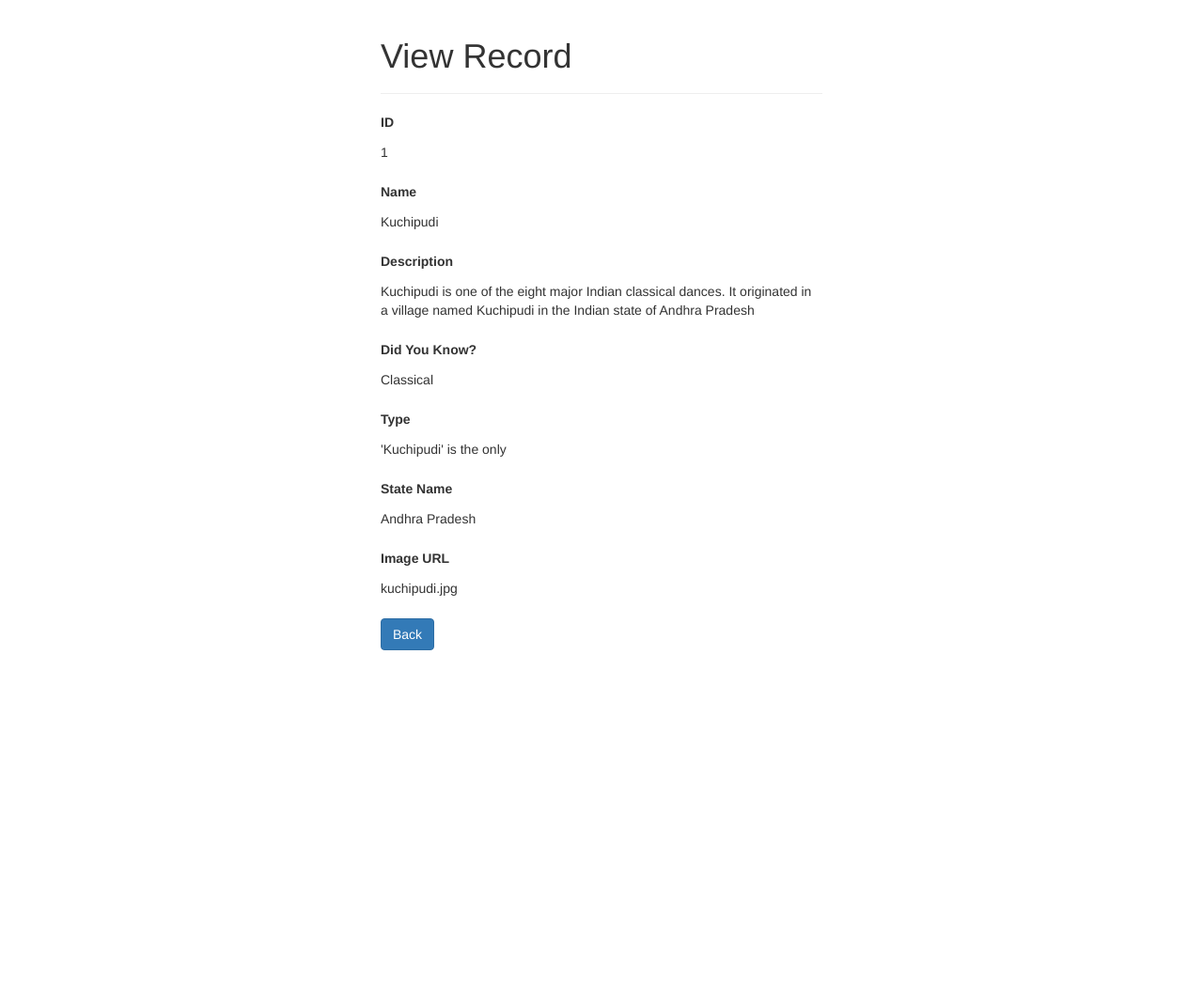
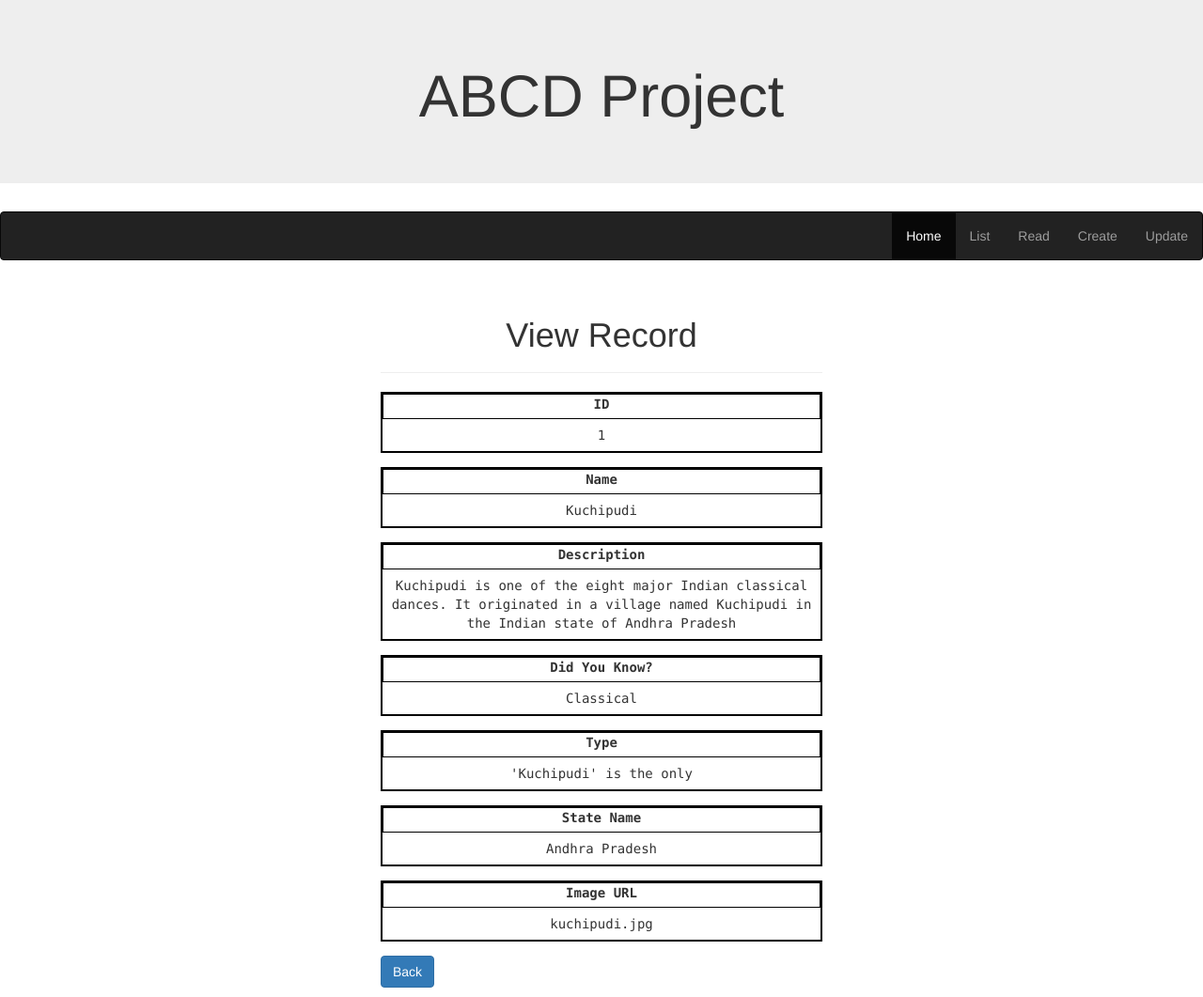
Before and after one commit to tarabudampati/cs321-abcd, a PHP site: page /read.php?id=1 in a window 1280 px wide. Shown: the whole page at 94% size. Before the commit the page ends 692 px from the top, so only its background shows below. Run offline with PHP 8.4, Linux system fonts and the light colour scheme; data comes from the database, SQL or seed files in the repository; tables that the repository leaves empty or names only in its code hold one stand-in row (values such as "Sample post").

Commit message:
Update read.php

```diff
--- a/read.php
+++ b/read.php
@@ -43,6 +43,50 @@ if(isset($_GET["id"]) && !empty(trim($_GET["id"]))){
 <!DOCTYPE html>
 <html lang="en">
 <head>
+  <title>Bootstrap Example</title>
+  <meta charset="utf-8">
+  <meta name="viewport" content="width=device-width, initial-scale=1">
+  <link rel="stylesheet" href="https://maxcdn.bootstrapcdn.com/bootstrap/3.4.1/css/bootstrap.min.css">
+  <script src="https://ajax.googleapis.com/ajax/libs/jquery/3.5.1/jquery.min.js"></script>
+  <script src="https://maxcdn.bootstrapcdn.com/bootstrap/3.4.1/js/bootstrap.min.js"></script>
+</head>
+<body>
+<div class="jumbotron">
+  <h1><center>ABCD Project</center></h1>
+</div>
+<meta charset="utf-8">
+  <meta name="viewport" content="width=device-width, initial-scale=1">
+  <link rel="stylesheet" href="https://maxcdn.bootstrapcdn.com/bootstrap/3.4.1/css/bootstrap.min.css">
+  <script src="https://ajax.googleapis.com/ajax/libs/jquery/3.5.1/jquery.min.js"></script>
+  <script src="https://maxcdn.bootstrapcdn.com/bootstrap/3.4.1/js/bootstrap.min.js"></script>
+</head>
+<body>
+
+<nav class="navbar navbar-inverse">
+  <div class="container-fluid">
+    <ul class="nav navbar-nav navbar-right">
+      <li class="active"><a href="#"> Home </a></li>
+      <li><a href="#"> List </a></li>
+      <li><a href="#"> Read </a></li>
+      <li><a href="#"> Create</a></li>
+      <li><a href="#">Update</a></li>
+    </ul>
+        </div>
+</nav>
+</body>
+<head>
+<style>
+.form-group {
+  border: 2px solid black;
+  font-family: "Monaco", "Lucinda Console", monospace;
+}
+.form-group {
+  text-align: center;
+}
+.form-group-2 {
+  border: 1px solid black;
+}
+</style>
     <meta charset="UTF-8">
     <title>View Record</title>
     <link rel="stylesheet" href="https://maxcdn.bootstrapcdn.com/bootstrap/3.3.7/css/bootstrap.css">
@@ -59,34 +103,48 @@ if(isset($_GET["id"]) && !empty(trim($_GET["id"]))){
             <div class="row">
                 <div class="col-md-12">
                     <div class="page-header">
-                        <h1>View Record</h1>
+                        <h1><center>View Record</center></h1>
                     </div>
                     <div class="form-group">
+                    <div class = "form-group-2">
                         <label>ID</label>
+                    </div>
                         <p class="form-control-static"><?php echo $row['id']; ?></p>
                     </div>
                     <div class="form-group">
+                    <div class = "form-group-2">
                         <label>Name</label>
+                    </div>
                         <p class="form-control-static"><?php echo $row['name']; ?></p>
                     </div>
                     <div class="form-group">
+                    <div class = "form-group-2">
                         <label>Description</label>
+                    </div>
                         <p class="form-control-static"><?php echo $row['description']; ?></p>
                     </div>
                     <div class="form-group">
+                    <div class = "form-group-2">
                         <label>Did You Know?</label>
+                        </div>
                         <p class="form-control-static"><?php echo $row['did_you_know']; ?></p>
                     </div>
                     <div class="form-group">
+                    <div class = "form-group-2">
                         <label>Type</label>
+                        </div>
                         <p class="form-control-static"><?php echo $row['type']; ?></p>
                     </div>
                     <div class="form-group">
+                    <div class = "form-group-2">
                         <label>State Name</label>
+                        </div>
                         <p class="form-control-static"><?php echo $row['state_name']; ?></p>
                     </div>
                     <div class="form-group">
+                    <div class = "form-group-2">
                         <label>Image URL</label>
+                    </div>
                         <p class="form-control-static"><?php echo $row['image_url']; ?></p>
                     </div>
                     <p><a href="index.php" class="btn btn-primary">Back</a></p>
```
